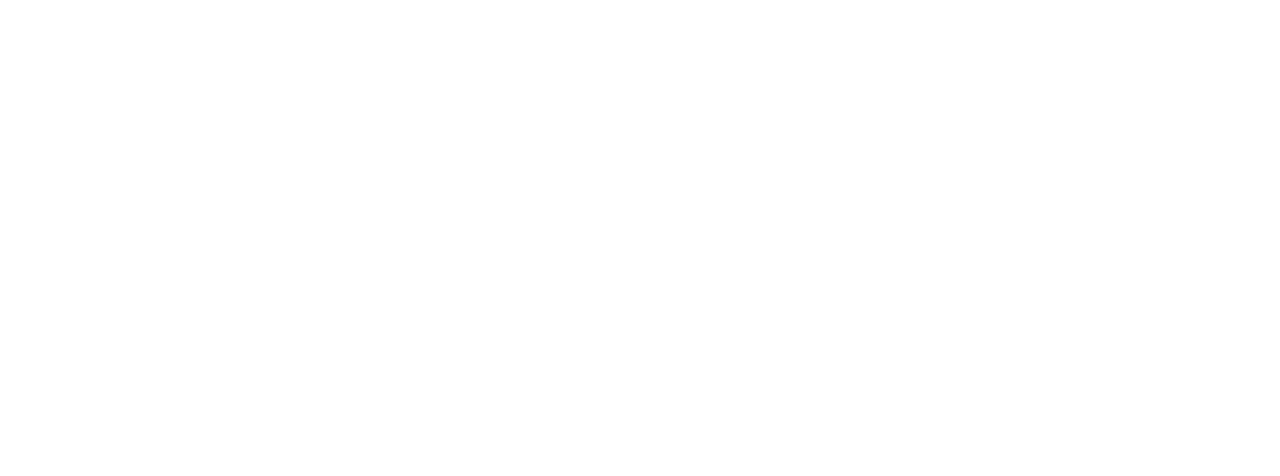
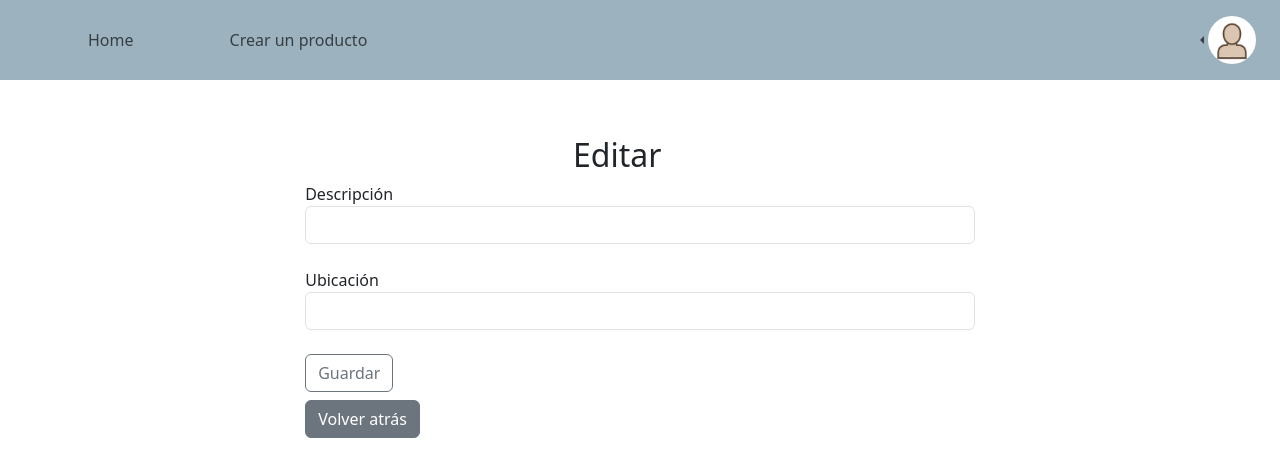
Before and after one commit to ikergalcas/ElRastro, a React (Create React App) app in the folder frontend/: page /editarProducto/1/1 in a window 1280 px wide. Before the commit this address had no page. Shown: the top 476 px of the page. Built offline with nearby package versions, Linux system fonts and the light colour scheme; no server answers.

Commit message:
detalles finales

```diff
--- a/frontend/src/App.js
+++ b/frontend/src/App.js
@@ -25,7 +25,7 @@ function App() {
           <Route path="/detallesProducto/:idUsuario/:idProducto" element={<MiProductoBloque/>}/>
           <Route path="/productosUsuario/:idUsuario/:filtro" element={<ProductosUsuario/>}/>
           <Route path="/nuevoProducto/:idUsuario" element={<CrearProdcuto/>}/>
-          <Route path="/editarProducto/:idProducto" element={<CompEditProducto/>}/>
+          <Route path="/editarProducto/:idUsuario/:idProducto" element={<CompEditProducto/>}/>
           <Route path="/userInfo/:idUsuario/:idUsuarioAjeno" element={<UserInfo/>}/>
           <Route path="/myUserInfo/:idUsuario" element={<MyUserInfo/>}/>
           <Route path="/editarPerfil/:idUsuario" element={<EditarPerfil/>}/>
--- a/frontend/src/detallesProducto/EditProducto.js
+++ b/frontend/src/detallesProducto/EditProducto.js
@@ -75,14 +75,10 @@ const CompEditProducto = () => {
         <div>
             <NavbarPage></NavbarPage>
             <div className="container">
-                <p>{producto.titulo}</p>
-                <form onSubmit={editar}>
-                        <div className="mb-3">
-                            <div className="row">
-                                    <div className='col-md-3'></div>
-                                    <div className='col-md-6'>
-                                    <label className='form-label' tabIndex="0" htmlFor="nombre">Descripcion</label>
-
+                <div id="parte1" className="formularioCrear">
+                    <h2>Editar {producto.titulo}</h2>
+                    <form onSubmit={editar} id="formularioParte1">
+                        <a>Descripción</a>
                         <input
                         id="descripcion"
                         value={descripcion}
@@ -91,17 +87,8 @@ const CompEditProducto = () => {
                         className="form-control"
                         aria-label="Ingrese la nueva descripcion"
                         />
-                                    </div>
-                                    <div className='col-md-3'></div>
-                            </div>
-                        </div>
-
-                        <div className="mb-3">
-                            <div className="row">
-                                    <div className='col-md-3'></div>
-                                    <div className='col-md-6'>
-                                    <label className='form-label' tabIndex="0" htmlFor="nombre">Ubicacion</label>
-
+                        <br/>
+                        <a>Ubicación</a>
                         <input
                         id="ubicacion"
                         value={ubicacion}
@@ -110,13 +97,10 @@ const CompEditProducto = () => {
                         className="form-control"
                         aria-label="Ingrese la nueva ubicacion del objeto"
                         />
-                                    </div>
-                                    <div className='col-md-3'></div>
-                            </div>
-                        </div>
-                        <button type="submit" className='btn btn-secondary'>Guardar</button> <br/>
+                        <button type="submit" className='btn btn-outline-secondary  mt-4'>Guardar</button> <br/>
                         <button onClick={volverAtras} className='btn btn-secondary mt-2'> Volver atrás</button>
                     </form>
+                </div>
             </div>
         </div>
     )
--- a/frontend/src/detallesProducto/ShowDetallesProducto.js
+++ b/frontend/src/detallesProducto/ShowDetallesProducto.js
@@ -198,12 +198,14 @@ const CompShowDetallesProducto = () => {
                             }
                             <div>
                                 <img src={producto.foto} className="card-img-top" style={{ objectFit: 'contain', height: '25vmin', textAlign: 'left'}}/>
+                                {idUsuario == vendedor._id ?
                                 <form id="formularioParte2" onSubmit={subirFotoIdentificativa} style={{marginTop: '3%', width: '90%'}}>
                                 <div style={{flexdirection: 'row', width:'90%'}} >
                                     <input type="file" className="form-control" id="archivo" aria-describedby="inputGroupFileAddon04" aria-label="Upload" accept=".png , .jpg,.jpeg"/>
                                     <button className="btn btn-secondary mt-2" type="submit" >Cambiar foto</button>
                                 </div>
                                 </form>
+                                : null}
                             </div>
                             {/*
                             <Carousel activeIndex={index} onSelect={handleSelect} style={{ maxWidth: '400px' }}>
@@ -301,7 +303,7 @@ const CompShowDetallesProducto = () => {
                                         {//----------------EDITAR----------------
                                         idUsuario == vendedor._id ?
                                         <div>
-                                            <Link to={`/editarProducto/${idProducto}`} className="btn btn-secondary">Editar</Link>
+                                            <Link to={`/editarProducto/${idUsuario}/${idProducto}`} className="btn btn-secondary m-2">Editar</Link>
                                         </div>
                                         : null
                                         }
--- a/frontend/src/pages/ProductoBloque.jsx
+++ b/frontend/src/pages/ProductoBloque.jsx
@@ -11,7 +11,7 @@ function ProductoBloque() {
         <div>
             <NavbarPage></NavbarPage>
             <div className="container-fluid">
-                <div className="row">
+                <div className="row mb-4">
                     <div className="col">
                         <CompShowDetallesProducto/>
                     </div>
--- a/frontend/src/usuario/EditarPerfil.js
+++ b/frontend/src/usuario/EditarPerfil.js
@@ -102,7 +102,7 @@ const CompEditProducto = () => {
                                     </div>
                             </div>
                         </div>
-                        <button type="submit" className='btn btn-primary'>Guardar</button> <br/>
+                        <button type="submit" className='btn btn-outline-secondary'>Guardar</button> <br/>
                         <button onClick={volverAtras} className='btn btn-secondary mt-2'> Volver atrás</button>
                     </form>
             </div>
```
Lines whose indentation alone changed are shown as unchanged.
